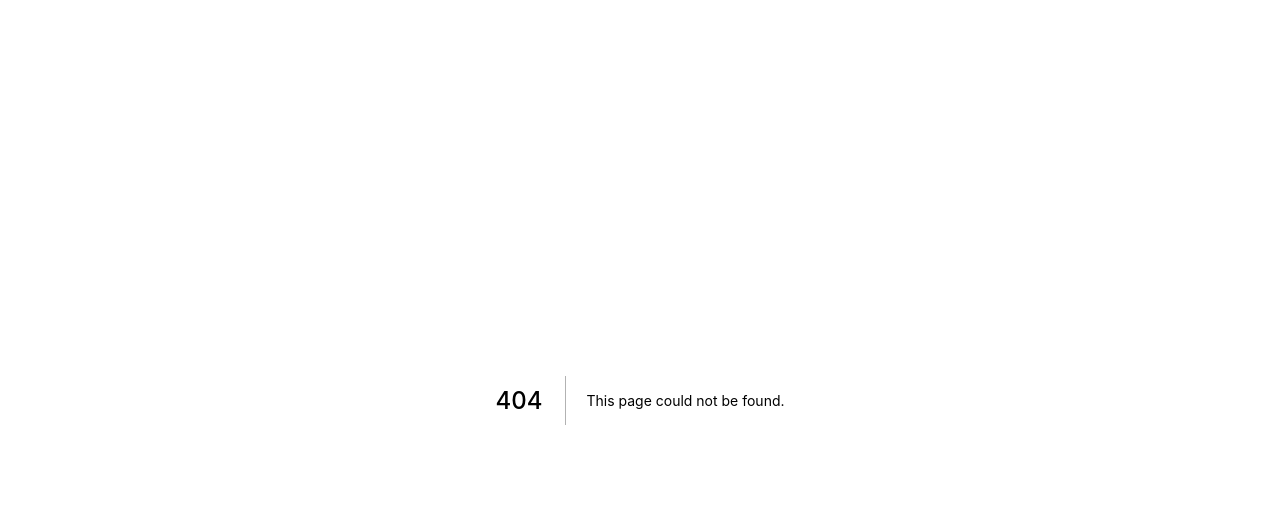
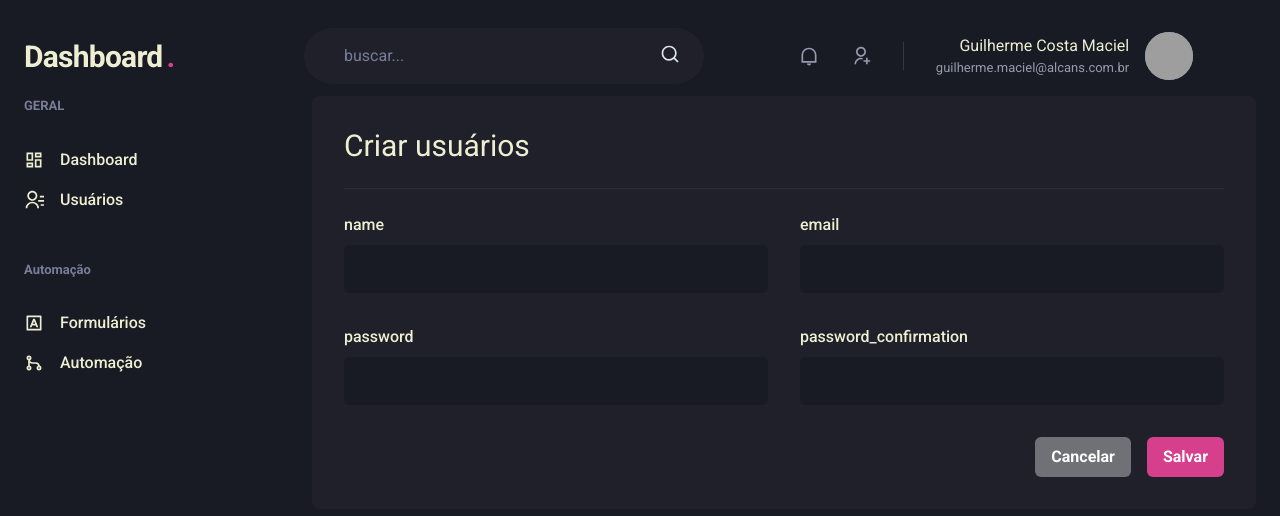
Before and after one commit to GuilhermeMacielJs/dashGo, a Next.js app: page /users/create in a window 1280 px wide. Before the commit this address had no page. Shown: the top 516 px of the page. Built offline with nearby package versions, Linux system fonts and the light colour scheme; grey boxes are pictures that could not be loaded.

Commit message:
Criação de pagina de cadastro de usuários

```diff
--- /dev/null
+++ b/src/pages/users/create.tsx
@@ -0,0 +1,50 @@
+import {
+  Box,
+  Button,
+  Divider,
+  Flex,
+  Heading,
+  HStack,
+  SimpleGrid,
+  VStack,
+} from "@chakra-ui/react";
+import Input from "../../components/Form/Input";
+import Header from "../../components/Header";
+import Sidebar from "../../components/Sidebar";
+
+export default function CreateUser() {
+  return (
+    <Box>
+      <Header />
+      <Flex w="100%" maxWidth={1480} mx="auto" px="6">
+        <Sidebar />
+        <Box flex="1" borderRadius={8} bg="gray.800" p="8">
+          <Heading size="lg" fontWeight="normal">
+            Criar usuários
+          </Heading>
+          <Divider my="6" borderColor="gray.700" />
+          <VStack spacing="8">
+            <SimpleGrid minChildWidth="240px" spacing="8" w="100%">
+              <Input name="name" label="Nome completo" />
+              <Input name="email" label="E-mail" type="email" />
+            </SimpleGrid>
+            <SimpleGrid minChildWidth="240px" spacing="8" w="100%">
+              <Input name="password" label="Senha" type="password" />
+              <Input
+                name="password_confirmation"
+                label="Confirmação da senha"
+                type="password"
+              />
+            </SimpleGrid>
+          </VStack>
+          <Flex mt="8" justify="flex-end">
+            <HStack spacing="4">
+              <Button colorScheme="whiteAlpha">Cancelar</Button>
+              <Button colorScheme="pink">Salvar</Button>
+            </HStack>
+          </Flex>
+        </Box>
+      </Flex>
+    </Box>
+  );
+}
```
